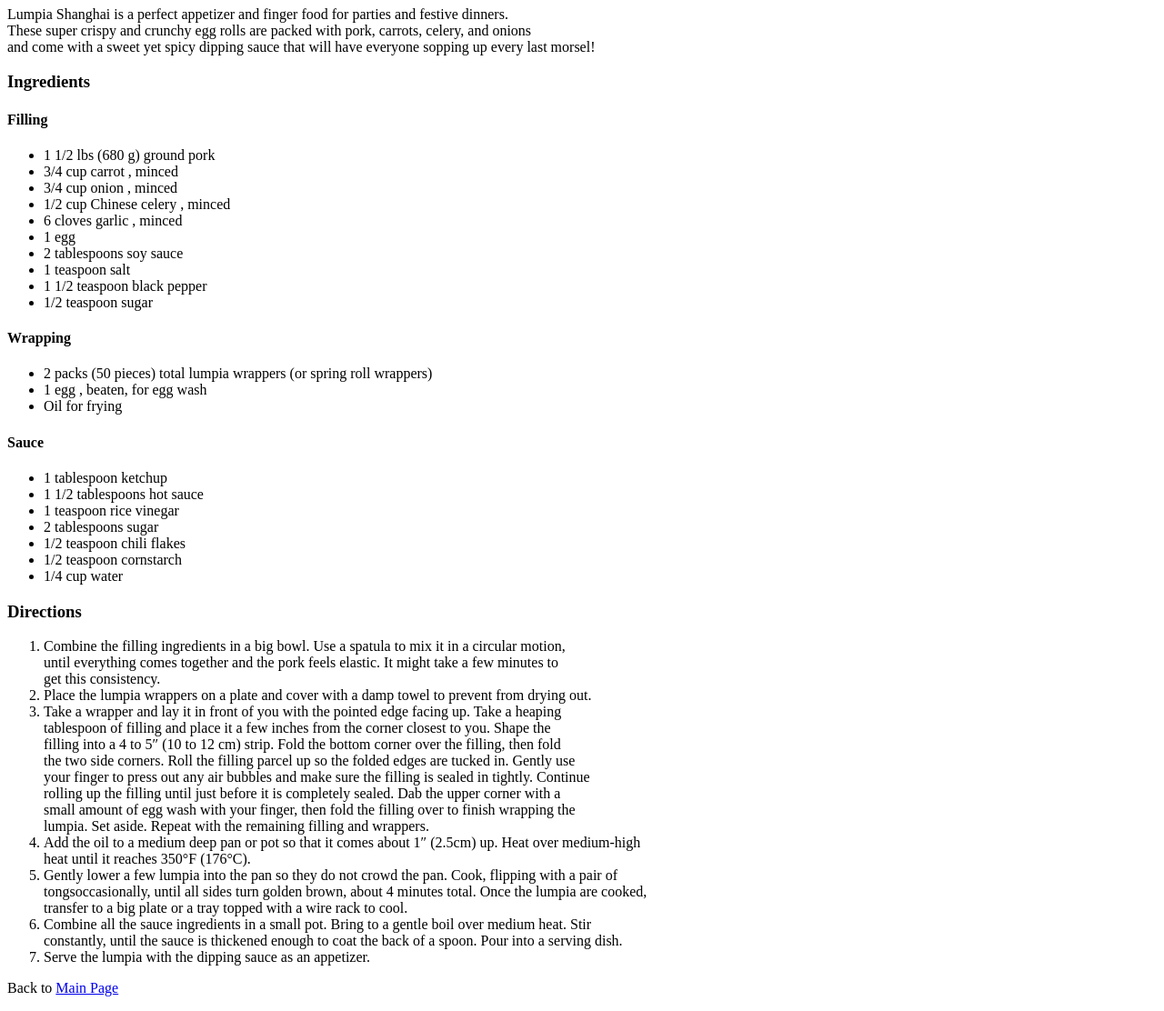
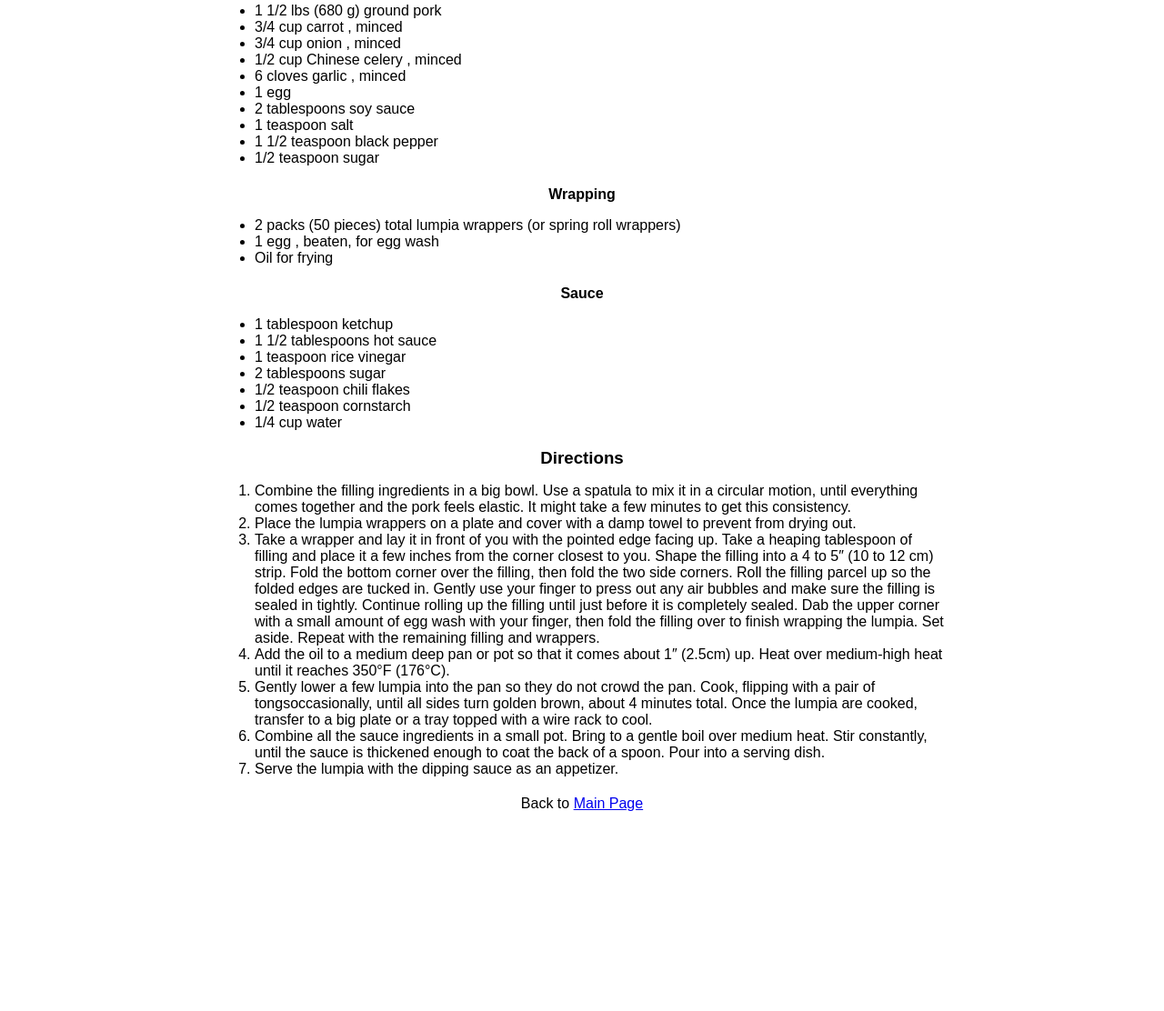
Before and after one commit to haquino333/odin-recipes, a plain HTML site: page recipes/lumpia.html in a window 1280 px wide. Shown: the part 784-1896 px from the top of the page at 91% size. After the commit the page ends 1693 px from the top, so only its background shows below. Drawn offline with Linux system fonts and the light colour scheme.

Commit message:
Add css style

```diff
--- /dev/null
+++ b/css/style.css
@@ -0,0 +1,23 @@
+body{
+    font-family: Arial, Helvetica, sans-serif;
+    width: 800px;
+    margin: auto;
+}
+
+h1, h2, h3, h4 {
+    text-align: center;
+    margin-bottom: 15px;
+}
+
+h1{margin-bottom: 35px;}
+
+img{
+    margin: auto;
+    display: block;
+    width: 480px;
+}
+
+.footer-link{
+    text-align: center;
+    margin-top: 20px;
+}
--- a/recipes/lumpia.html
+++ b/recipes/lumpia.html
@@ -3,6 +3,7 @@
     <head>
         <meta charset="UTF-8">
         <title>Lumpia Recipe</title>
+        <link rel="stylesheet" href="../css/style.css">
     </head>
 
     <body>
@@ -10,8 +11,8 @@
         <img src="../img/lumpia.jpg" width="640">
         <h2>Description</h2>
             <p>
-                Lumpia Shanghai is a perfect appetizer and finger food for parties and festive dinners. <br>
-                These super crispy and crunchy egg rolls are packed with pork, carrots, celery, and onions <br>
+                Lumpia Shanghai is a perfect appetizer and finger food for parties and festive dinners.
+                These super crispy and crunchy egg rolls are packed with pork, carrots, celery, and onions
                 and come with a sweet yet spicy dipping sauce that will have everyone sopping up every last morsel!
             </p>
         <h3>Ingredients</h3>
@@ -51,33 +52,33 @@
 
             <ol>
                 <li>
-                    Combine the filling ingredients in a big bowl. Use a spatula to mix it in a circular motion,<br>
-                    until everything comes together and the pork feels elastic. It might take a few minutes to <br>
+                    Combine the filling ingredients in a big bowl. Use a spatula to mix it in a circular motion,
+                    until everything comes together and the pork feels elastic. It might take a few minutes to
                     get this consistency.
                 </li>
                 <li>Place the lumpia wrappers on a plate and cover with a damp towel to prevent from drying out.</li>
                 <li>
-                    Take a wrapper and lay it in front of you with the pointed edge facing up. Take a heaping <br>
-                    tablespoon of filling and place it a few inches from the corner closest to you. Shape the <br>
-                    filling into a 4 to 5″ (10 to 12 cm) strip. Fold the bottom corner over the filling, then fold <br>
-                    the two side corners. Roll the filling parcel up so the folded edges are tucked in. Gently use <br>
-                    your finger to press out any air bubbles and make sure the filling is sealed in tightly. Continue <br>
-                    rolling up the filling until just before it is completely sealed. Dab the upper corner with a <br>
-                    small amount of egg wash with your finger, then fold the filling over to finish wrapping the <br>
+                    Take a wrapper and lay it in front of you with the pointed edge facing up. Take a heaping
+                    tablespoon of filling and place it a few inches from the corner closest to you. Shape the
+                    filling into a 4 to 5″ (10 to 12 cm) strip. Fold the bottom corner over the filling, then fold
+                    the two side corners. Roll the filling parcel up so the folded edges are tucked in. Gently use
+                    your finger to press out any air bubbles and make sure the filling is sealed in tightly. Continue
+                    rolling up the filling until just before it is completely sealed. Dab the upper corner with a
+                    small amount of egg wash with your finger, then fold the filling over to finish wrapping the
                     lumpia. Set aside. Repeat with the remaining filling and wrappers.
                 </li>
 
                 <li>
-                    Add the oil to a medium deep pan or pot so that it comes about 1″ (2.5cm) up. Heat over medium-high <br>
+                    Add the oil to a medium deep pan or pot so that it comes about 1″ (2.5cm) up. Heat over medium-high
                     heat until it reaches 350°F (176°C).
                 </li>
                 <li>
-                    Gently lower a few lumpia into the pan so they do not crowd the pan. Cook, flipping with a pair of <br>
-                    tongsoccasionally, until all sides turn golden brown, about 4 minutes total. Once the lumpia are cooked, <br>
+                    Gently lower a few lumpia into the pan so they do not crowd the pan. Cook, flipping with a pair of
+                    tongsoccasionally, until all sides turn golden brown, about 4 minutes total. Once the lumpia are cooked,
                     transfer to a big plate or a tray topped with a wire rack to cool.
                 </li>
                 <li>
-                    Combine all the sauce ingredients in a small pot. Bring to a gentle boil over medium heat. Stir <br>
+                    Combine all the sauce ingredients in a small pot. Bring to a gentle boil over medium heat. Stir
                     constantly, until the sauce is thickened enough to coat the back of a spoon. Pour into a serving dish.
                 </li>
                 <li>
@@ -85,6 +86,6 @@
                 </li>
             </ol>
 
-        <p>Back to <a href="../index.html">Main Page</a></p>
+        <p class="footer-link">Back to <a href="../index.html">Main Page</a></p>
     </body>
 </html>
```
Also changed, not shown: index.html (+2 -1 lines), recipes/chicken-adobo.html (+12 -11 lines), recipes/pork-sinigang.html (+6 -5 lines).
